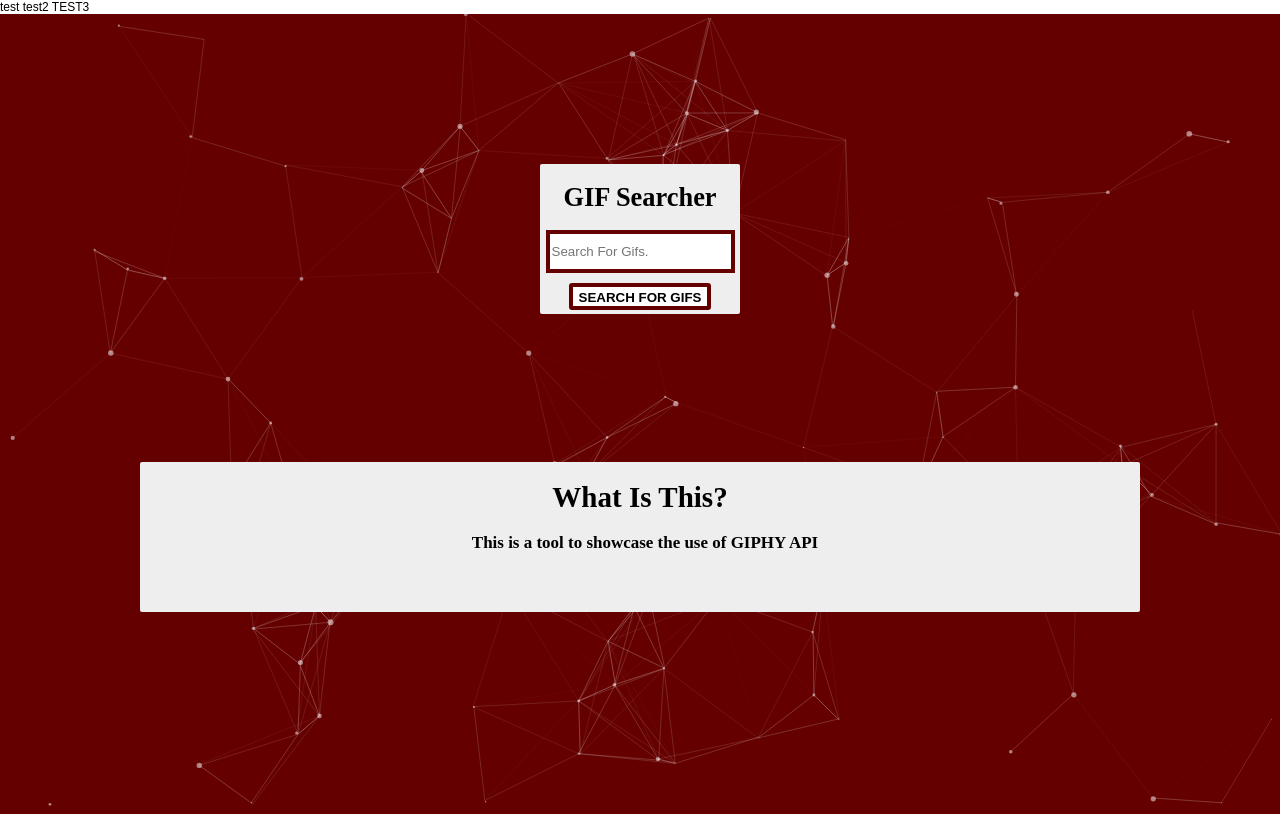
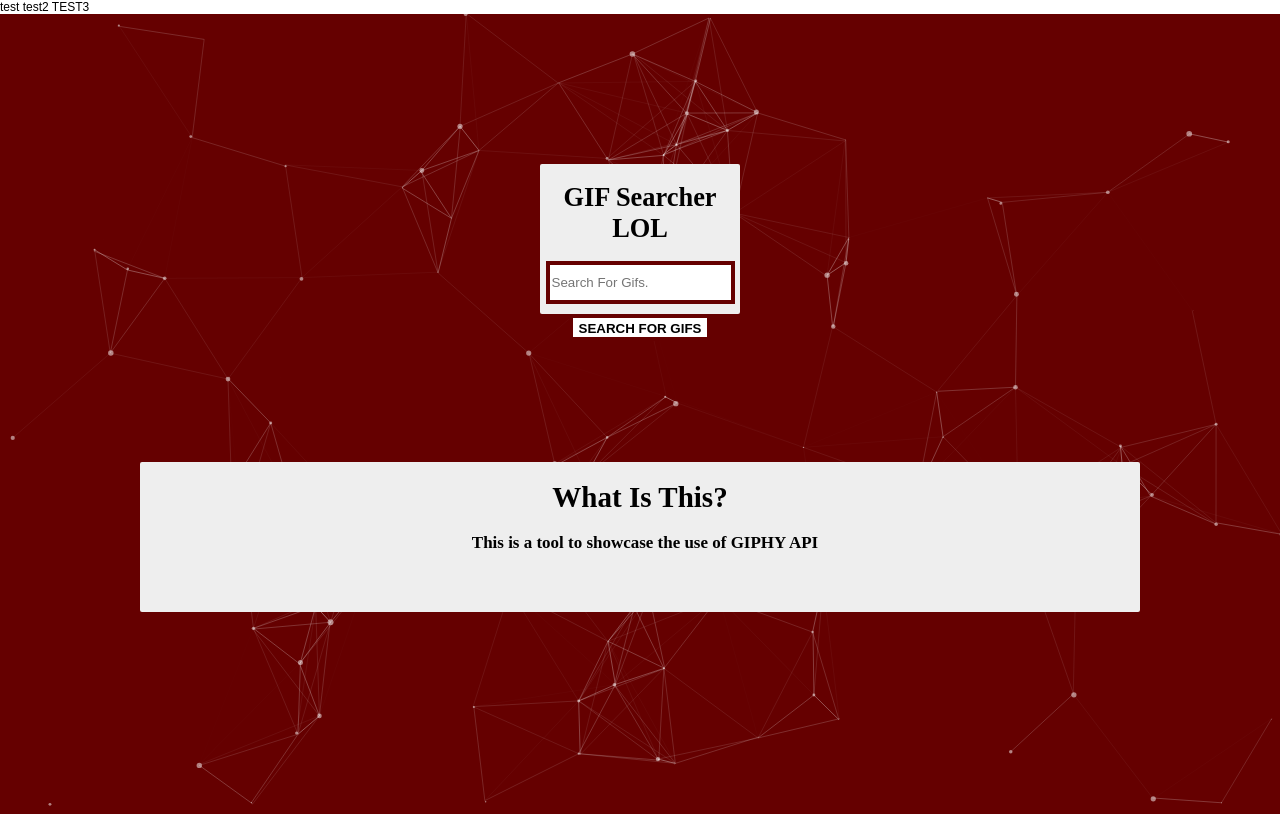
Before and after one commit to jcdrapers2/gifphy, a plain HTML site: page index.html in a window 1280 px wide. Drawn offline with nearby package versions, Linux system fonts and the light colour scheme.

Commit message:
LOL TEST
LOL TEST

```diff
--- a/index.html
+++ b/index.html
@@ -9,7 +9,7 @@ TEST3
 
   <div class="panel" style="display: block;">
 
-    <h1 class="title">GIF Searcher</h1>
+    <h1 class="title">GIF Searcher LOL</h1>
 <center>
     <input id="searchtext"  class="searchBox" type="text" placeholder="Search For Gifs." style="padding-bottom:10px;padding-top:10px;">
     <button id="searchgifs" class="searchButton" type="submit" onclick="getData()" style="margin-bottom:10px;margin-top:10px;"><B style="color:BLACK;">SEARCH FOR GIFS</B></button>
```
